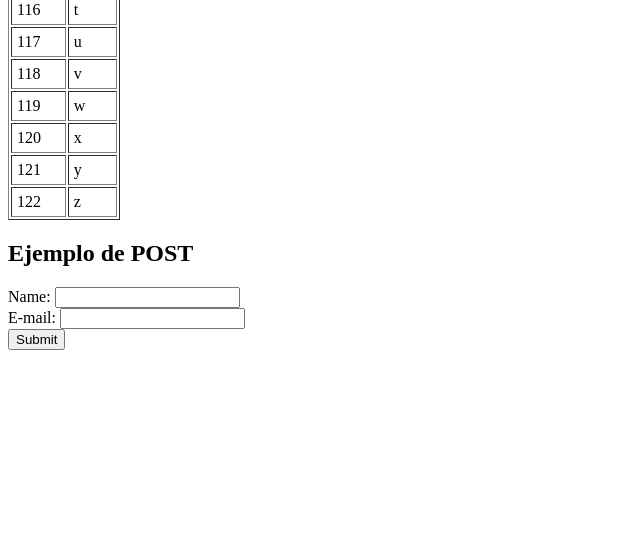
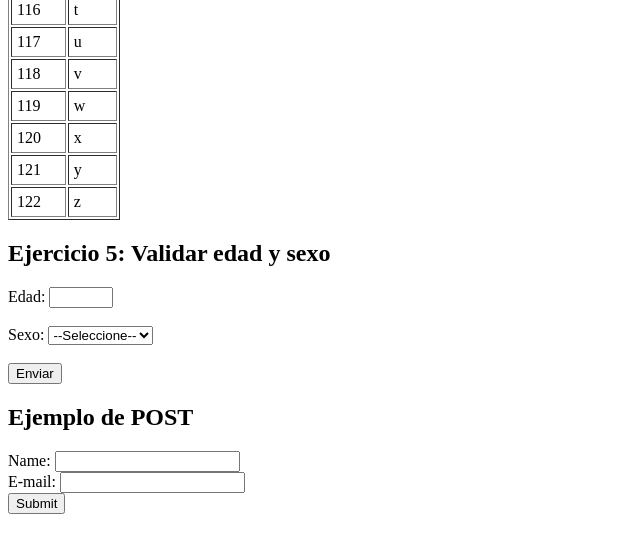
Before and after one commit to Angelwxasd/tecweb, a PHP site: page /p07/ in a window 1280 px wide. Shown: the part 1091-1631 px from the top of the page, without its empty margins (0-640 px from the left). Before the commit the page ends 1441 px from the top, so only its background shows below. Run offline with PHP 8.4, Linux system fonts and the light colour scheme.

Commit message:
Se realizó el punto 5

```diff
--- a/Practicas/p07/index.php
+++ b/Practicas/p07/index.php
@@ -72,6 +72,29 @@ include "src/funciones.php";
     echo "</table>";
     ?>
 
+     <h2>Ejercicio 5: Validar edad y sexo</h2>
+    <form method="post" action="index.php">
+        <label for="edad">Edad:</label>
+        <input type="number" name="edad" id="edad" required min="1" max="120" />
+        <br/><br/>
+        <label for="sexo">Sexo:</label>
+        <select name="sexo" id="sexo" required>
+            <option value="">--Seleccione--</option>
+            <option value="femenino">Femenino</option>
+            <option value="masculino">Masculino</option>
+        </select>
+        <br/><br/>
+        <button type="submit" name="ejercicio5">Enviar</button>
+    </form>
+
+    <?php
+    if (isset($_POST['ejercicio5'])) {
+        $edad = intval($_POST['edad']);
+        $sexo = strtolower($_POST['sexo']); // por si viene en mayúsculas
+        echo "<p>" . validarEdadSexo($edad, $sexo) . "</p>";
+    }
+    ?>
+
     <h2>Ejemplo de POST</h2>
     <form action="http://localhost/tecweb/practicas/p04/index.php" method="post">
         Name: <input type="text" name="name"><br>
--- a/Practicas/p07/src/funciones.php
+++ b/Practicas/p07/src/funciones.php
@@ -83,3 +83,12 @@ function crearArregloAscii() {
     }
     return $arreglo;
 }
+
+// Ejercicio 5: Validar edad y sexo
+function validarEdadSexo($edad, $sexo) {
+    if ($sexo === "femenino" && $edad >= 18 && $edad <= 35) {
+        return "Bienvenida, usted está en el rango de edad permitido.";
+    } else {
+        return "Lo sentimos, no cumple con los requisitos de edad o sexo.";
+    }
+}
```
